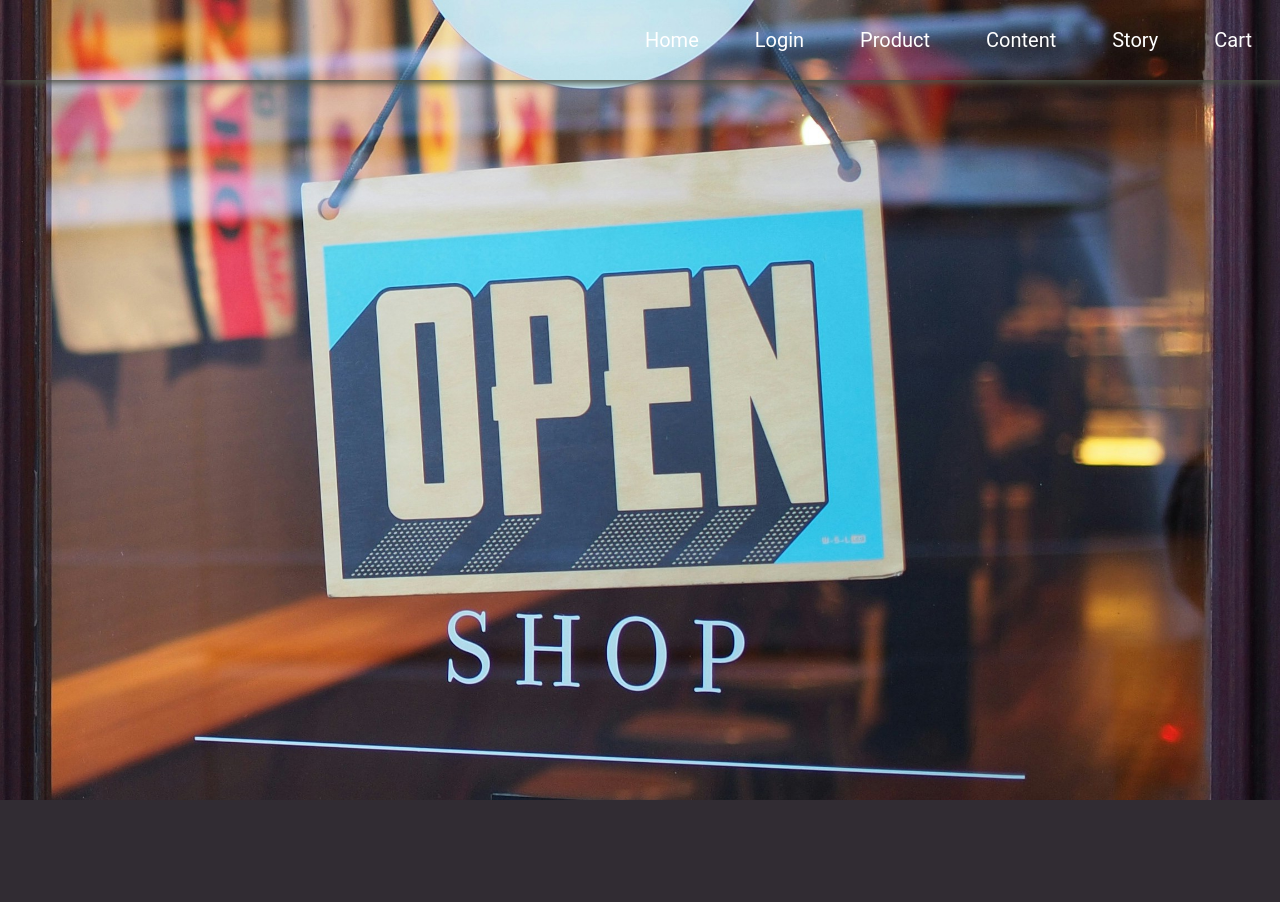
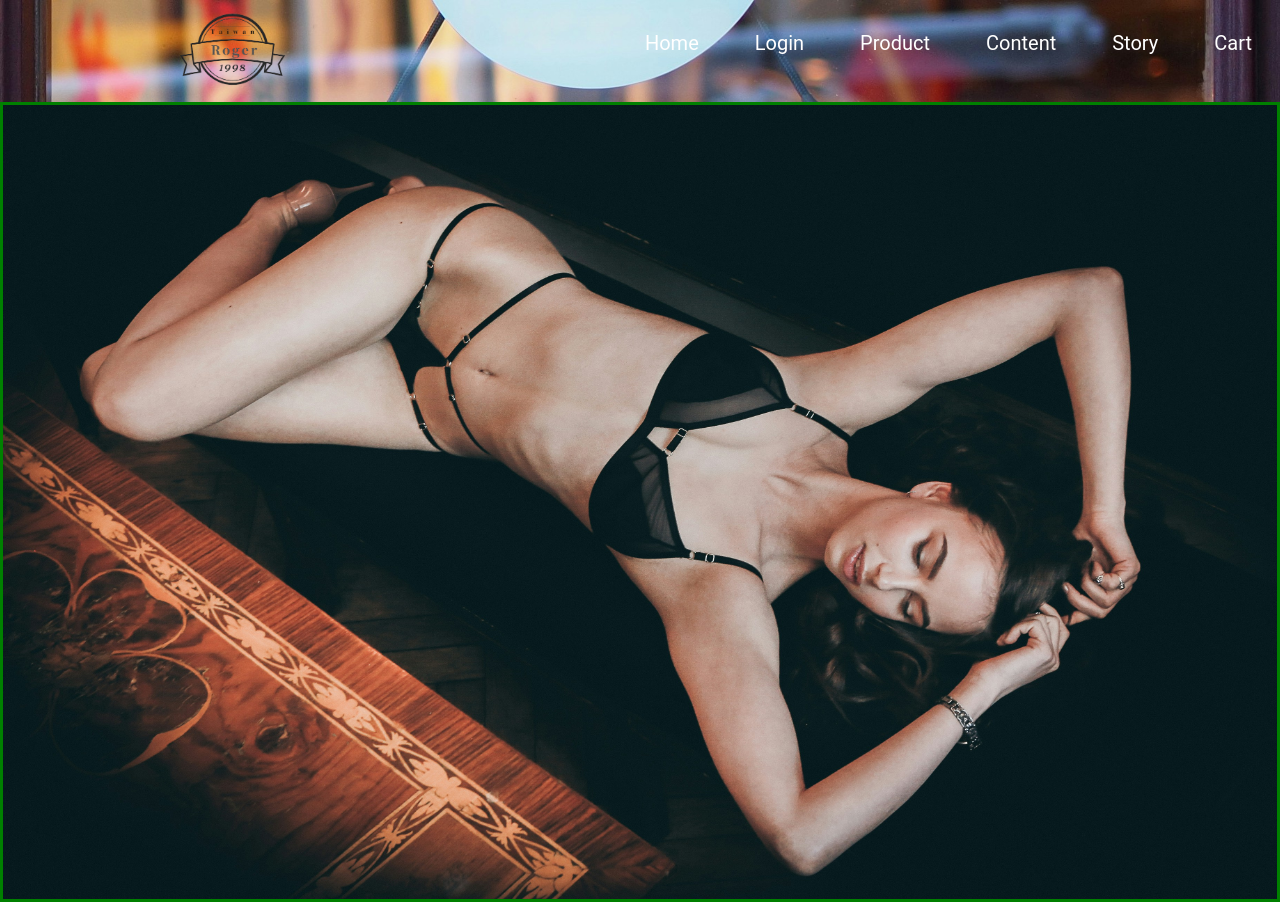
Before and after one commit to rogerandy/Shopping-Mall, a PHP site: page / in a window 1280 px wide. Before the commit the page ends 800 px from the top, so only its background shows below. Run offline with PHP 8.4, Linux system fonts and the light colour scheme; some libraries are stand-ins or nearby versions.

Commit message:
some issue in the display

```diff
--- a/app.js
+++ b/app.js
@@ -1 +1,6 @@
-console.log("hello")
+//  ? 連結到我的技能表
+  document.getElementById('index-img').addEventListener('click', function() {
+            window.location.href = 'index.php';
+        });
+
+// ! 明天檢查
--- a/css/style.css
+++ b/css/style.css
@@ -25,17 +25,30 @@ body header nav {
   justify-content: space-between;
   box-shadow: 5px 3px 8px rgb(74, 81, 69);
 }
-body header nav div {
+body header nav div.nav-left {
   flex: 1 1 200px;
+  display: flex;
+  justify-content: flex-end;
+  align-items: center;
 }
-body header nav div i a {
+body header nav div.nav-left a {
   text-decoration: none;
+  color: white;
+}
+body header nav div.nav-left a:hover {
+  color: brown;
+}
+body header nav div.nav-left img {
+  width: 55%;
+  height: 100%;
+  color: white;
 }
 body header nav ul {
   flex: 3 1 600px;
   list-style-type: none;
   display: flex;
   justify-content: flex-end;
+  align-items: center;
 }
 body header nav ul li {
   padding: 1.75rem;
@@ -50,4 +63,15 @@ body header nav ul li a {
 body header nav ul li a:hover {
   color: rgb(144, 207, 227);
   border-bottom: 3px rgb(0, 0, 0);
+}
+body section div#display div#display-model {
+  width: 100%;
+  height: 100vh;
+  background-size: cover;
+  background-position: center;
+  border: 3px solid green;
+}
+body section div#display div#display-model img {
+  width: 100%;
+  height: 100%;
 }/*# sourceMappingURL=style.css.map */
--- a/css/style.scss
+++ b/css/style.scss
@@ -23,18 +23,31 @@ body{
     width: 100%;
     height: 100vh;
     }
+    // ?最上層
     header{
 
         nav{
             display: flex;
             justify-content: space-between;
             box-shadow: 5px 3px 8px rgb(74, 81, 69);
-            div{
-                flex: 1 1 200px;
-                i{
-                    a{
-                      text-decoration: none;
+            div.nav-left{
+                // ?現在做到這裡
+                flex:1 1 200px;
+                display: flex;
+                justify-content: flex-end;
+                align-items: center;
+                a{
+                    text-decoration: none;
+                    color: white;
+                    &:hover{
+                        color: brown;
                     }
+                }
+                img{
+                    width: 55%;
+                    height: 100%;
+                    // border-radius: 50%;
+                    color: white;
                 }
             }
             ul{
@@ -42,7 +55,7 @@ body{
                 list-style-type: none;
                 display: flex;
                 justify-content: flex-end;
-                // align-items: center;
+                align-items: center;
                 li{
                     padding: 1.75rem;
                     a{
@@ -60,10 +73,23 @@ body{
 
                 }
             }
+        }
+    }
 
-            div.photo{
-                div{
+    // ?中間撥放影片
+    section{
+        div#display{
 
+            // ?目前沒跑出東西
+            div#display-model{
+                width: 100%;
+                height: 100vh;
+                background-size: cover;
+                background-position: center;
+                border: 3px solid green;
+                img{
+                    width: 100%;
+                    height: 100%;
                 }
             }
         }
--- a/index.php
+++ b/index.php
@@ -9,57 +9,64 @@
     <link rel="preconnect" href="https://fonts.googleapis.com">
     <link rel="preconnect" href="https://fonts.gstatic.com" crossorigin>
     <link href="https://fonts.googleapis.com/css2?family=Roboto+Condensed:ital,wght@0,100..900;1,100..900&display=swap" rel="stylesheet">
-    <!-- cdnjs -->
+    <!-- CDNjs -->
     <link rel="stylesheet" href="https://cdnjs.cloudflare.com/ajax/libs/font-awesome/6.6.0/css/all.min.css"
         integrity="sha512-Kc323vGBEqzTmouAECnVceyQqyqdsSiqLQISBL29aUW4U/M7pSPA/gEUZQqv1cwx4OnYxTxve5UMg5GT6L4JJg=="
         crossorigin="anonymous"
         referrerpolicy="no-referrer" />
+    <link href="https://cdn.jsdelivr.net/npm/bootstrap@5.3.3/dist/css/bootstrap.min.css" rel="stylesheet"
+        integrity="sha384-QWTKZyjpPEjISv5WaRU9OFeRpok6YctnYmDr5pNlyT2bRjXh0JMhjY6hW+ALEwIH"
+        crossorigin="anonymous">
     <link rel="icon" href="./images/cart-shopping-solid.svg">
     <link rel="stylesheet" href="./css/style.css">
 </head>
 
 <body>
-    <!-- 開場動畫 -->
 
+    <!-- ! 開場動畫 -->
     <div class="animated">
 
     </div>
 
     <!-- 固定圖片 -->
-    <div class="fix-img">
-
-    </div>
+    <div class="fix-img"></div>
     <header>
         <nav>
-            <div>
-
-                <i><a href=""></a></i>
+            <!-- 裡面有 logo 跟 圖片 -->
+            <div class="nav-left">
+                <!-- <a class="nav-logo" href="#">Roger</a> -->
+                <!-- 未來用js功能讓他跑回首頁 -->
+                <img id="index-img" src="./images/logo-Photoroom.png" alt="">
             </div>
             <ul>
                 <li><a href="#">Home</a></li>
                 <li><a href="./Login.php">Login</a></li>
-                <li><a href="./Product">Product</a></li>
+                <li><a href="./Product.php">Product</a></li>
                 <li><a href="./Content.php">Content</a></li>
                 <li><a href="./Story.php">Story</a></li>
                 <li><a href="./Cart.php">Cart</a></li>
             </ul>
         </nav>
-        <div id="photo">
-            <!-- 放照片 -->
-            <div id="display">
-                <img src="" alt="">
-            </div>
-        </div>
     </header>
 
     <!-- 第二層放照片 -->
-    <main>
-        <section>
-            <div id="category">
-                <div id="photo"></div>
+    <section>
+        <div id="display">
+            <div id="display-model">
+                <img src="./images/model4-unsplash.jpg" alt="">
             </div>
-        </section>
-    </main>
+        </div>
+    </section>
+
+
+    <section>
+        <div id="category">
+            <div id="photo"></div>
+        </div>
+    </section>
+
+
+
 
     <footer>
         <!-- 個人簡介 -->
@@ -74,6 +81,10 @@
     <!-- 移動是icon -->
     <div id="icon"></div>
 </body>
+<script src="https://cdn.jsdelivr.net/npm/bootstrap@5.3.3/dist/js/bootstrap.bundle.min.js"
+    integrity="sha384-YvpcrYf0tY3lHB60NNkmXc5s9fDVZLESaAA55NDzOxhy9GkcIdslK1eN7N6jIeHz"
+    crossorigin="anonymous">
+</script>
 <script src="./app.js"></script>
 
 </html>
```
Also changed, not shown: Cart.php (added), Content.php (added), Product.php (added), images/logo-Photoroom.png (added), images/logo.png (added), 1 other file.
